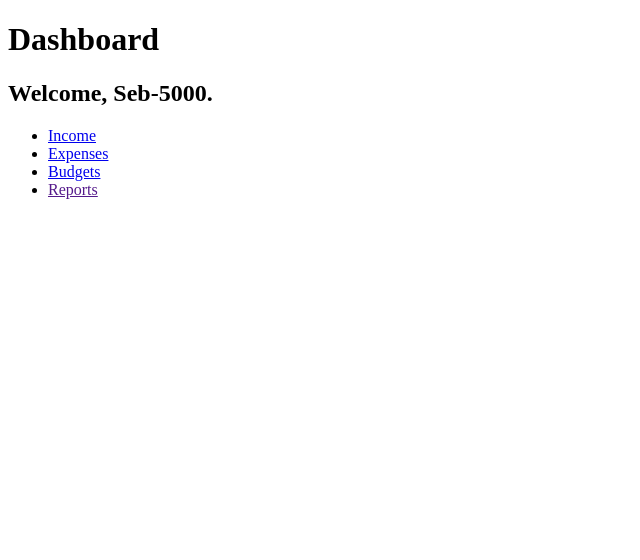
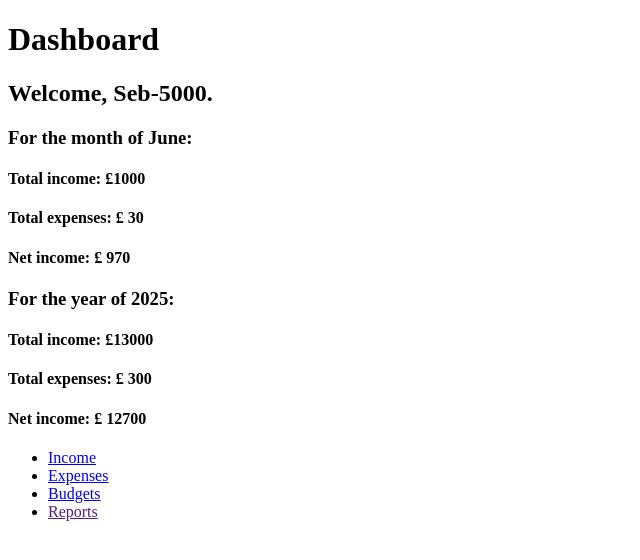
Before and after one commit to sebseb0802/finance-tracker, a Django app: page /finance/ in a window 1280 px wide. Shown: the top 560 px of the page, without its empty margins (0-640 px from the left). Run offline with Django 5.2, Linux system fonts and the light colour scheme; data comes from the database, SQL or seed files in the repository; both versions use the stored data as it was after the commit.

Commit message:
feat: show total income/expenses and net income for current month/year
Show total income/expenses and net income for current month/year on the
dashboard. This includes logic for both recurring and non-recurring
income/expenses.

```diff
--- a/project/finance/templates/finance/index.html
+++ b/project/finance/templates/finance/index.html
@@ -14,6 +14,16 @@
         <h2>Welcome.</h2>
     {% endif %}
 
+    <h3>For the month of {{ current_month }}:</h3>
+    <h4>Total income: £{{ current_month_income_total }}</h4>
+    <h4>Total expenses: £ {{ current_month_expenses_total }}</h4>
+    <h4>Net income: £ {{ current_month_net_income }}</h4>
+
+    <h3>For the year of {{ current_year }}:</h3>
+    <h4>Total income: £{{ current_year_income_total }}</h4>
+    <h4>Total expenses: £ {{ current_year_expenses_total }}</h4>
+    <h4>Net income: £ {{ current_year_net_income }}</h4>
+
     <ul>
         <li><a href="{% url 'finance:income' %}">Income</a></li>
         <li><a href="{% url 'finance:expenses' %}">Expenses</a></li>
--- a/project/finance/views.py
+++ b/project/finance/views.py
@@ -1,17 +1,96 @@
 from django.shortcuts import render, get_list_or_404
 from django.http import HttpResponseRedirect
 from django.urls import reverse
+from django.db.models import Q
 
 from .models import User, Income, Expense, Budget
 
-# Create your views here.
+from datetime import datetime
+
+
 def index(request):
+    # Avoid repetition of summation of FinancialObjects below (4 times) through the use of the following function
+    def sumFinancialObjectsFromList(l, timeframe="Month"):
+        sum = 0
+        for i in range(len(l)):
+            if l[i].frequency == "Monthly" and timeframe == "Year":
+                # If the FinancialObject has a monthly frequency, and the specified timeframe for the summation is a year,
+                # then multiply the value of the FinancialObject by 12 to account for this
+                value_to_add = 12 * l[i].value
+            else:
+                # Else, simply add the value of the FinancialObject
+                value_to_add = l[i].value
+
+            sum += value_to_add
+
+        return sum
+
     user = User.objects.get()
+
+    current_date = datetime.now()
+    current_year = current_date.year
+    current_month = current_date.month
+
+    # Create lists of relevant Income objects for the current month/year by filtering with Q()
+    current_month_income = list(Income.objects.filter(Q(frequency="Monthly") | (Q(frequency="One-off") & Q(startDate__month=str(current_month))) | Q(startDate__month=str(current_month))))
+    current_year_income = list(Income.objects.filter(Q(frequency="Monthly") | (Q(frequency="One-off") & Q(startDate__year=str(current_year))) | Q(frequency="Yearly")))
+
+    # Create lists of relevant Expense objects for the current month/year by filtering with Q()
+    current_month_expenses = list(Expense.objects.filter(Q(frequency="Monthly") | (Q(frequency="One-off") & Q(startDate__month=str(current_month))) | Q(startDate__month=str(current_month))))
+    current_year_expenses = list(Expense.objects.filter(Q(frequency="Monthly") | (Q(frequency="One-off") & Q(startDate__year=str(current_year))) | Q(frequency="Yearly")))
+
+
+    # Sum all income for the current month/year
+    current_month_income_total = sumFinancialObjectsFromList(current_month_income)
+    current_year_income_total = sumFinancialObjectsFromList(current_year_income, "Year")
+
+    # Sum all expenses for the current month/year
+    current_month_expenses_total = sumFinancialObjectsFromList(current_month_expenses)
+    current_year_expenses_total = sumFinancialObjectsFromList(current_year_expenses, "Year")
+
+    # Calculate net income for both the current month and the current year
+    current_month_net_income = current_month_income_total - current_month_expenses_total
+    current_year_net_income = current_year_income_total - current_year_expenses_total
+
+    # Change current_month to its equivalent English-language string for use in displaying in index.html
+    if current_month == 1:
+        current_month = "January"
+    elif current_month == 2:
+        current_month = "February"
+    elif current_month == 3:
+        current_month = "March"
+    elif current_month == 4:
+        current_month = "April"
+    elif current_month == 5:
+        current_month = "May"
+    elif current_month == 6:
+        current_month = "June"
+    elif current_month == 7:
+        current_month = "July"
+    elif current_month == 8:
+        current_month = "August"
+    elif current_month == 9:
+        current_month = "September"
+    elif current_month == 10:
+        current_month = "October"
+    elif current_month == 11:
+        current_month = "November"
+    else:
+        current_month = "December"
+
     return render(
         request,
         "finance/index.html",
         {
-            "user": user
+            "user": user,
+            "current_month": current_month,
+            "current_year": current_year,
+            "current_month_income_total": current_month_income_total,
+            "current_year_income_total": current_year_income_total,
+            "current_month_expenses_total": current_month_expenses_total,
+            "current_year_expenses_total": current_year_expenses_total,
+            "current_month_net_income": current_month_net_income,
+            "current_year_net_income": current_year_net_income
         }
     )
 
```
Also changed, not shown: project/db.sqlite3.
